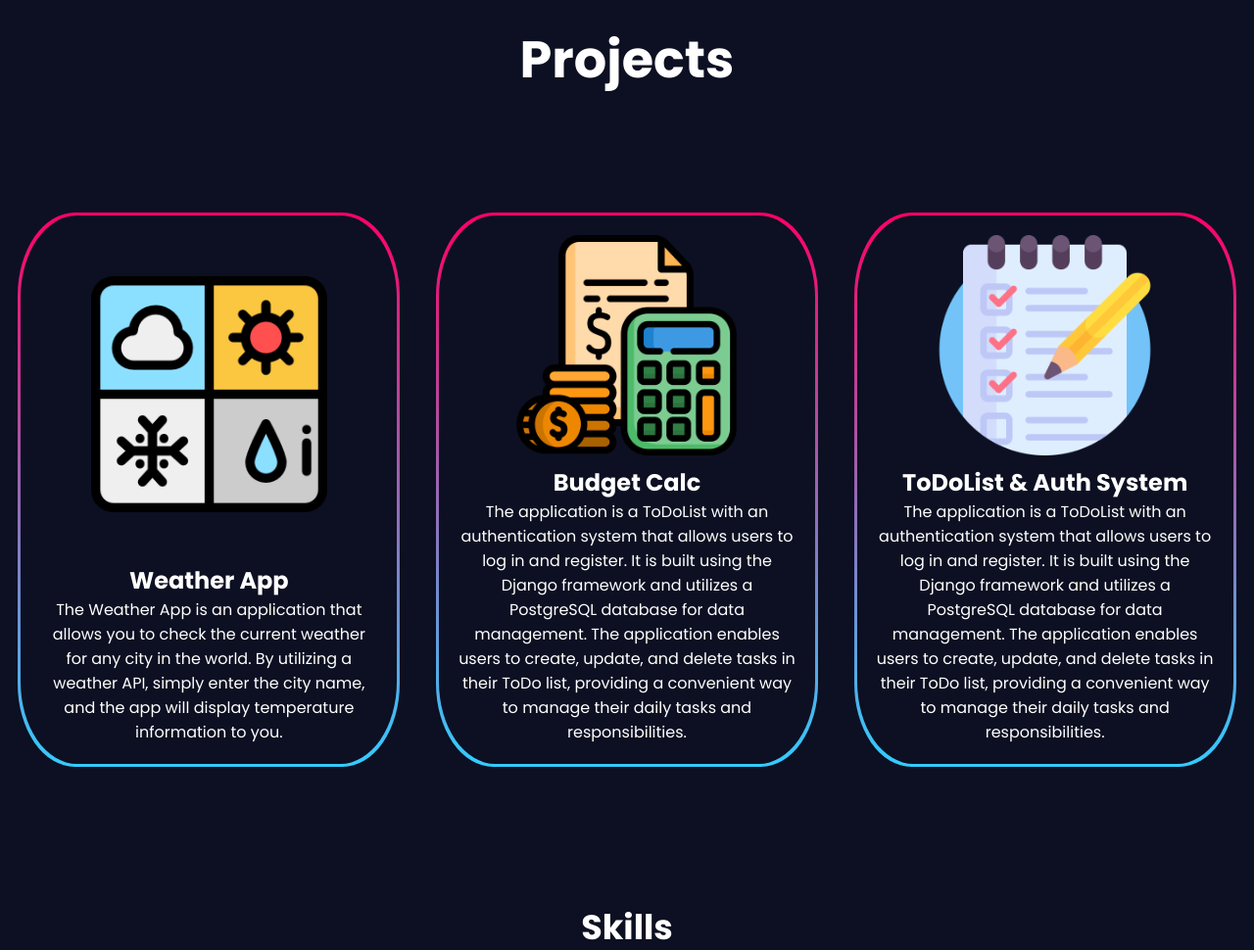
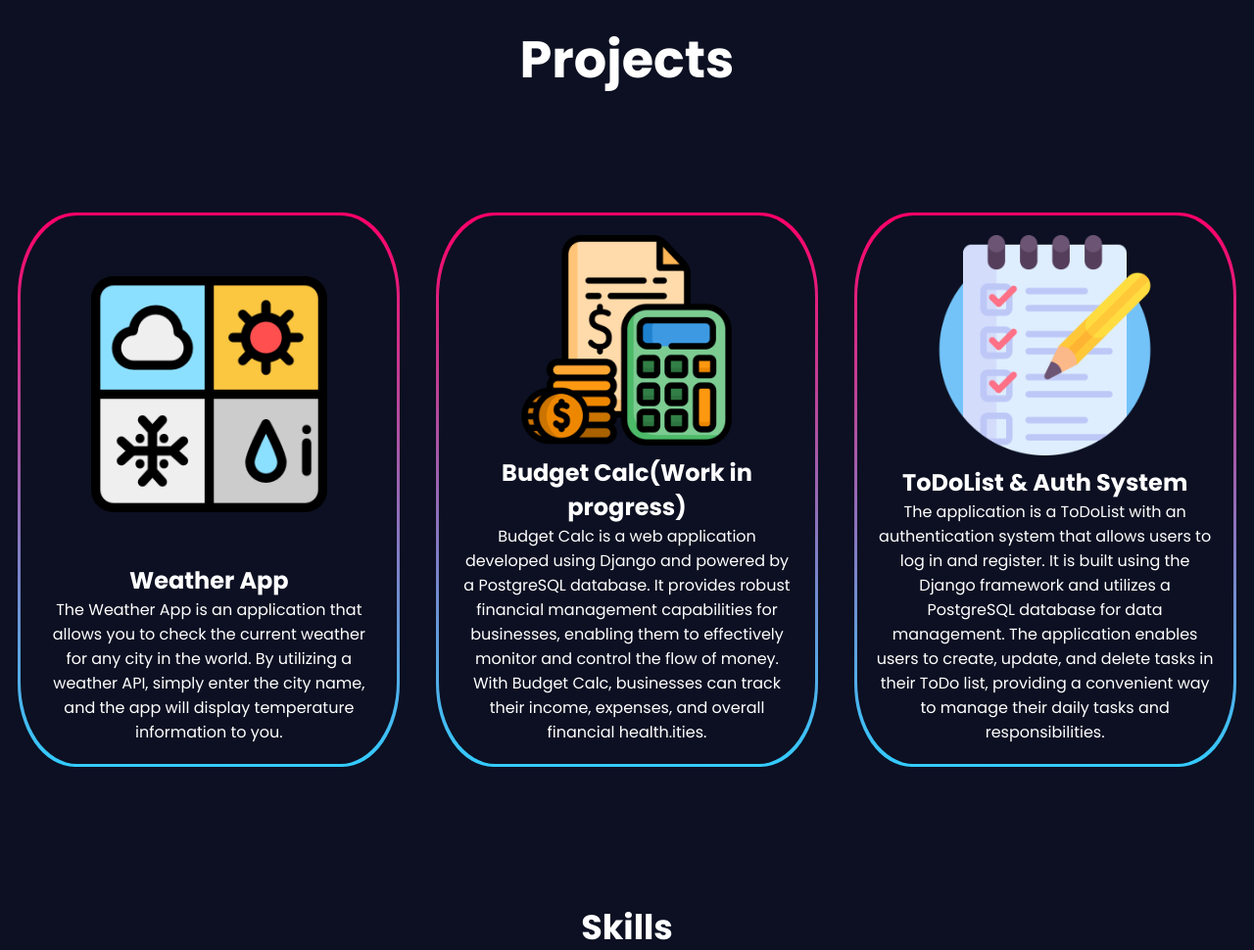
Before and after one commit to Kaldinn/Portfolio_Project_v2, a Django app: page / in a window 1280 px wide. Shown: the part 842-1812 px from the top of the page at 98% size. Run offline with Django 4.2, Linux system fonts and the light colour scheme; some libraries are stand-ins or nearby versions.

Commit message:
almost done new app

```diff
--- a/mainsite/templates/mainsite/index.html
+++ b/mainsite/templates/mainsite/index.html
@@ -58,8 +58,8 @@
               </a>
               <a href="{% url 'budget' %}" class="box">
                 <div class="icon" style="background-image: url('{% static '/img/budget.png' %}');"></div>
-                <h1>Budget Calc</h1>
-                <p>The application is a ToDoList with an authentication system that allows users to log in and register. It is built using the Django framework and utilizes a PostgreSQL database for data management. The application enables users to create, update, and delete tasks in their ToDo list, providing a convenient way to manage their daily tasks and responsibilities.</p>
+                <h1>Budget Calc(Work in progress)</h1>
+                <p>Budget Calc is a web application developed using Django and powered by a PostgreSQL database. It provides robust financial management capabilities for businesses, enabling them to effectively monitor and control the flow of money. With Budget Calc, businesses can track their income, expenses, and overall financial health.ities.</p>
               <a href="{% url 'login' %}" class="box">
                 <div class="icon" style="background-image: url('{% static '/img/list.png' %}');"></div>
                 <h1>ToDoList & Auth System</h1>
```
